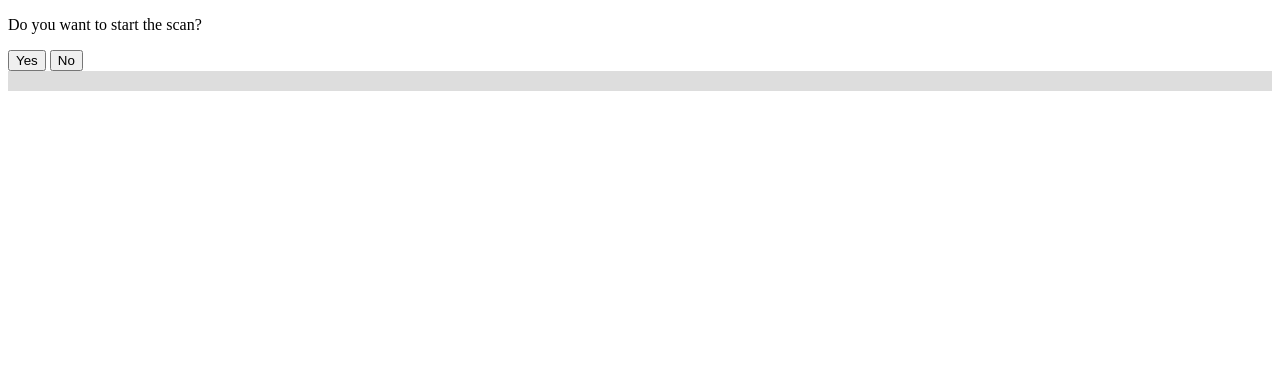
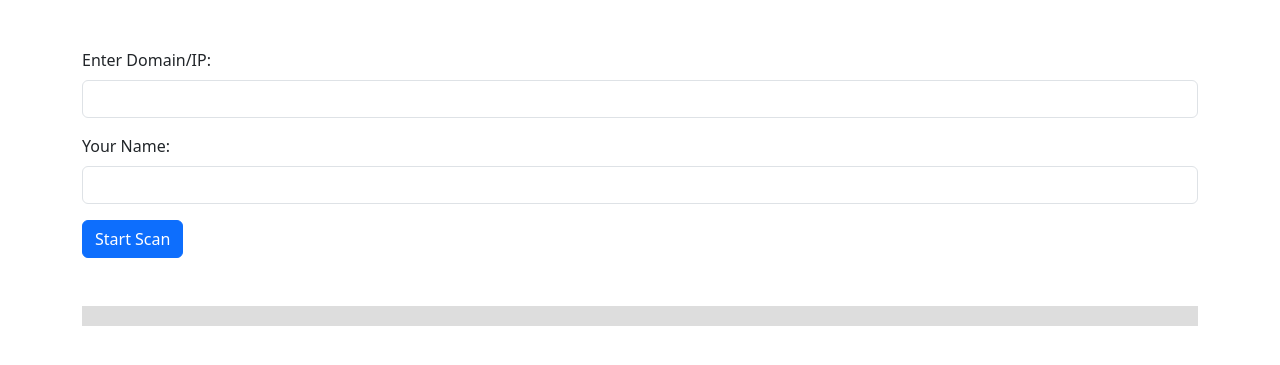
Before and after one commit to RishabSolemn/Port0-0, a Flask app: page / in a window 1280 px wide. Shown: the top 365 px of the page. Run offline with Flask 3, Linux system fonts and the light colour scheme.

Commit message:
Update index.html

```diff
--- a/templates/index.html
+++ b/templates/index.html
@@ -3,85 +3,143 @@
 <head>
   <meta charset="UTF-8">
   <title>PSX – Port Scanner eXtreme</title>
+  <!-- Bootstrap CSS -->
+  <link href="https://cdn.jsdelivr.net/npm/bootstrap@5.3.0/dist/css/bootstrap.min.css" rel="stylesheet">
   <style>
-    /* Styles for loading animation, threat level bar, and modal */
+    /* Rasengan-style loading animation */
     #loading {
       display: none;
-      /* Add your Rasengan-style animation styles here */
+      position: fixed;
+      top: 50%;
+      left: 50%;
+      transform: translate(-50%, -50%);
+      z-index: 1051;
     }
+
+    .rasengan {
+      width: 100px;
+      height: 100px;
+      border: 5px solid #00f;
+      border-radius: 50%;
+      animation: spin 1s linear infinite;
+    }
+
+    @keyframes spin {
+      0% { transform: rotate(0deg); }
+      100% { transform: rotate(360deg); }
+    }
+
+    /* Threat level bar */
     #threat-level {
       width: 100%;
       background-color: #ddd;
+      margin-top: 20px;
     }
+
     #threat-level-bar {
       width: 0%;
       height: 20px;
       background-color: green;
     }
-    #permission-modal {
-      display: none;
-      /* Add your modal styles here */
-    }
   </style>
 </head>
-<body>
-  <!-- Permission Modal -->
-  <div id="permission-modal">
-    <p>Do you want to start the scan?</p>
-    <button id="yes-button">Yes</button>
-    <button id="no-button">No</button>
-  </div>
+<body class="container my-5">
+
+  <!-- Pre-Scan Questionnaire -->
+  <form id="scan-form">
+    <div class="mb-3">
+      <label for="target" class="form-label">Enter Domain/IP:</label>
+      <input type="text" class="form-control" id="target" required>
+    </div>
+    <div class="mb-3">
+      <label for="user-info" class="form-label">Your Name:</label>
+      <input type="text" class="form-control" id="user-info" required>
+    </div>
+    <button type="submit" class="btn btn-primary">Start Scan</button>
+  </form>
 
   <!-- Loading Animation -->
   <div id="loading">
-    <!-- Rasengan-style animation elements -->
-    <p>Scanning...</p>
+    <div class="rasengan"></div>
+    <p class="text-center mt-2">Scanning...</p>
   </div>
 
   <!-- Threat Level Indicator -->
-  <div id="threat-level">
+  <div id="threat-level" class="mt-5">
     <div id="threat-level-bar"></div>
   </div>
 
+  <!-- Permission Modal -->
+  <div class="modal fade" id="permissionModal" tabindex="-1" aria-labelledby="permissionModalLabel" aria-hidden="true">
+    <div class="modal-dialog">
+      <div class="modal-content">
+        <div class="modal-header">
+          <h5 class="modal-title">Confirm Scan</h5>
+          <button type="button" class="btn-close" data-bs-dismiss="modal" aria-label="Close"></button>
+        </div>
+        <div class="modal-body">
+          Do you want to start the scan?
+        </div>
+        <div class="modal-footer">
+          <button type="button" class="btn btn-secondary" id="no-button">No</button>
+          <button type="button" class="btn btn-primary" id="yes-button">Yes</button>
+        </div>
+      </div>
+    </div>
+  </div>
+
+  <!-- Bootstrap JS Bundle -->
+  <script src="https://cdn.jsdelivr.net/npm/bootstrap@5.3.0/dist/js/bootstrap.bundle.min.js"></script>
+
   <script>
-    // Show permission modal on page load
-    window.onload = function() {
-      document.getElementById('permission-modal').style.display = 'block';
-    };
+    const scanForm = document.getElementById('scan-form');
+    const loading = document.getElementById('loading');
+    const threatBar = document.getElementById('threat-level-bar');
+    const permissionModal = new bootstrap.Modal(document.getElementById('permissionModal'));
+    let targetInput = '';
 
-    // Handle "Yes" button click
-    document.getElementById('yes-button').onclick = function() {
-      document.getElementById('permission-modal').style.display = 'none';
+    scanForm.addEventListener('submit', function(e) {
+      e.preventDefault();
+      targetInput = document.getElementById('target').value;
+      permissionModal.show();
+    });
+
+    document.getElementById('yes-button').addEventListener('click', function() {
+      permissionModal.hide();
       startScan();
-    };
+    });
 
-    // Handle "No" button click
-    document.getElementById('no-button').onclick = function() {
-      // Attempt to close the window
+    document.getElementById('no-button').addEventListener('click', function() {
       window.open('', '_self').close();
-    };
+    });
 
     function startScan() {
-      // Show loading animation
-      document.getElementById('loading').style.display = 'block';
-
+      loading.style.display = 'block';
       // Simulate scan delay
       setTimeout(function() {
-        // Hide loading animation
-        document.getElementById('loading').style.display = 'none';
-
-        // Update threat level bar (example value)
-        var threatLevel = 70; // Replace with actual threat level
-        var bar = document.getElementById('threat-level-bar');
-        bar.style.width = threatLevel + '%';
-        bar.style.backgroundColor = getThreatColor(threatLevel);
+        loading.style.display = 'none';
+        // Example threat level value
+        const openPorts = Math.floor(Math.random() * 100);
+        updateThreatLevel(openPorts);
       }, 3000);
     }
 
-    function getThreatColor(level) {
-      if (level < 30) return 'green';
-      if (level < 70) return 'orange';
-      return 'red';
+    function updateThreatLevel(openPorts) {
+      let level = '';
+      let color = '';
+      if (openPorts < 10) {
+        level = 'Low';
+        color = 'green';
+      } else if (openPorts < 50) {
+        level = 'Medium';
+        color = 'orange';
+      } else {
+        level = 'High';
+        color = 'red';
+      }
+      threatBar.style.width = Math.min(openPorts, 100) + '%';
+      threatBar.style.backgroundColor = color;
+      threatBar.textContent = `Threat Level: ${level} (${openPorts} open ports)`;
     }
   </script>
 </body>
```
